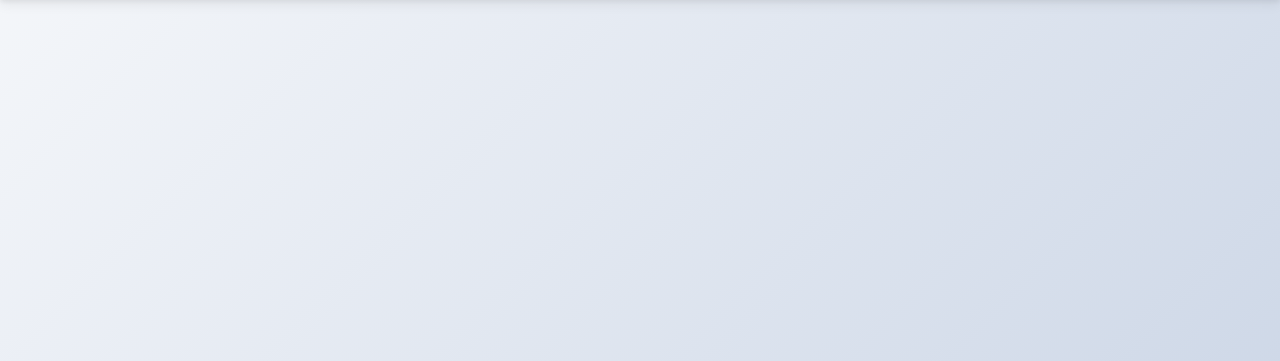
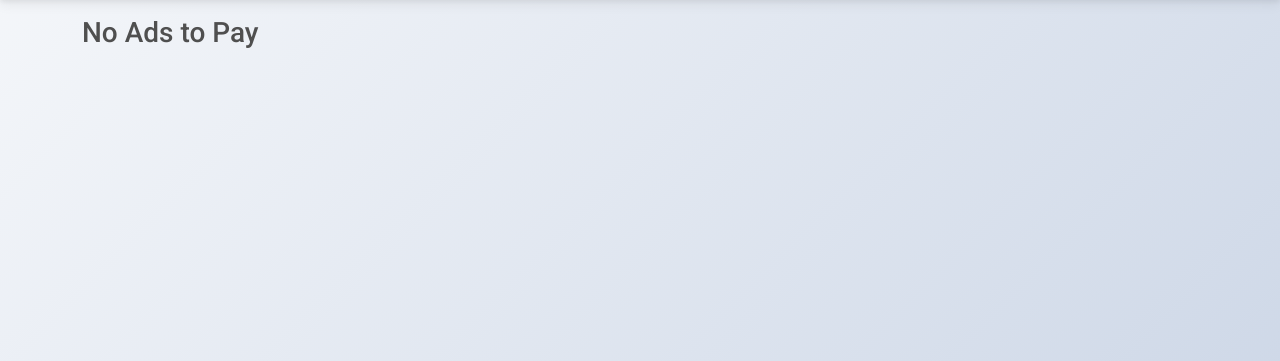
Before and after one commit to MeherajUlMahmmud/EasyAd, a Django app: page /ad/customer/unpaid-orders/ in a window 1280 px wide. Shown: the part 59-420 px from the top of the page. Run offline with Django 3.2, Linux system fonts and the light colour scheme; the visitor is signed in with stand-in values (Sample User, id 1); some libraries are stand-ins or nearby versions.

Commit message:
Update unpaid-orders.html

```diff
--- a/templates/user_control/customer/unpaid-orders.html
+++ b/templates/user_control/customer/unpaid-orders.html
@@ -8,6 +8,9 @@
 {% block content %}
 <div class="container">
     <div class="row">
+        {% if not unpaid_orders %}
+        <h3 class="mt-3">No Ads to Pay</h3>
+        {% else %}
         {% for order_item in unpaid_orders %}
         <div class="col mt-4">
             <div class="card" style="width: 18rem;">
@@ -96,6 +99,7 @@
             </div>
         </div>
         {% endfor%}
+        {% endif %}
     </div>
 </div>
 
```
